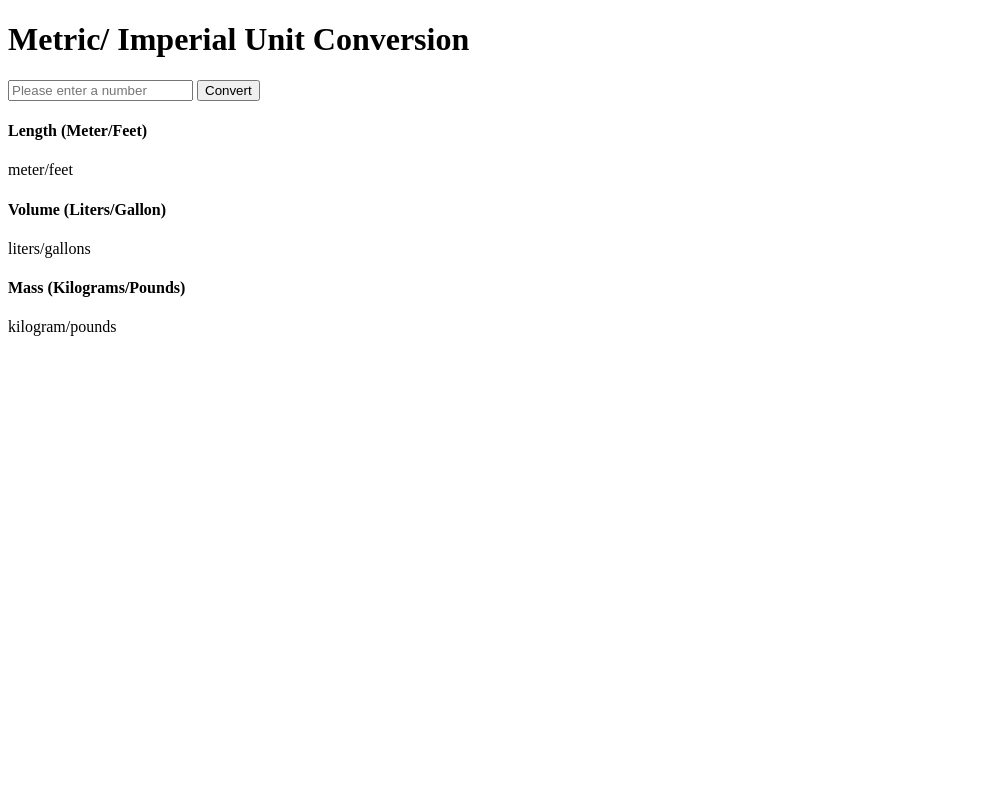
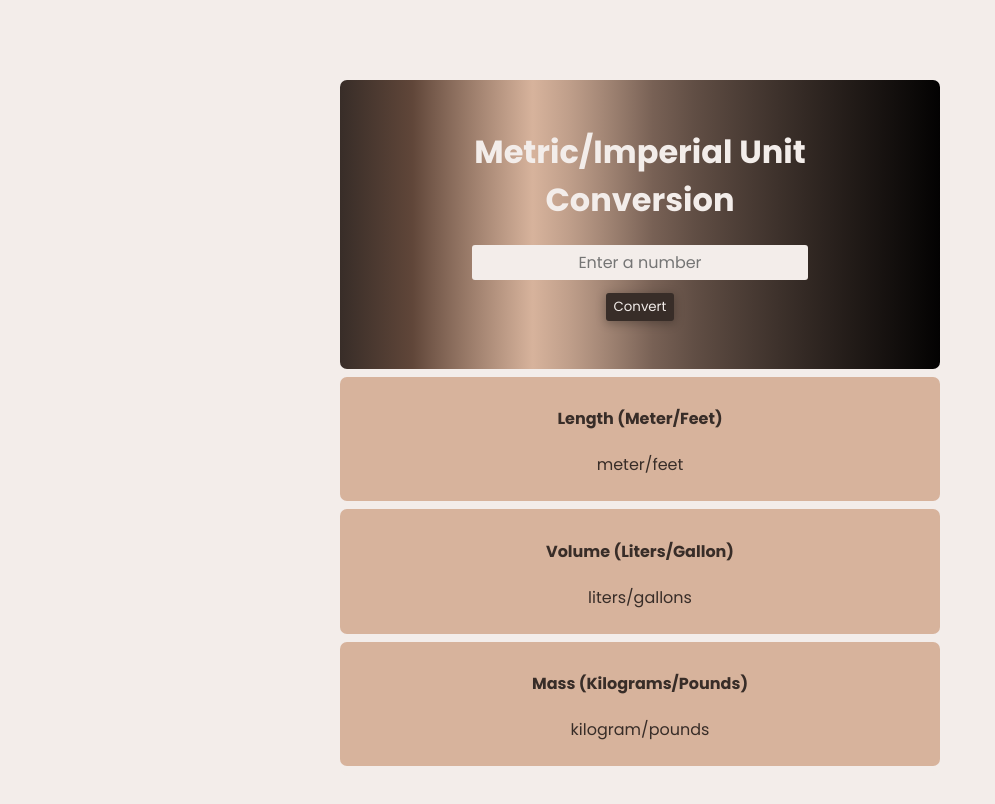
Before and after one commit to drpm52/Metric-Imperial-Unit-Coversion, a plain HTML site: page index.html in a window 1280 px wide. Shown: the whole page, without its empty margins (0-995 px from the left). Drawn offline with Linux system fonts and the light colour scheme.

Commit message:
make it resposive, add css

```diff
--- a/index.html
+++ b/index.html
@@ -8,12 +8,13 @@
     <link rel="preconnect" href="https://fonts.googleapis.com">
 <link rel="preconnect" href="https://fonts.gstatic.com" crossorigin>
 <link href="https://fonts.googleapis.com/css2?family=Poppins:wght@100;200;300;400;500;600;700;800;900&display=swap" rel="stylesheet">
+<link rel="stylesheet" href="style.css">
 </head>
 <body>
    <div class="container">
-    <div class="input">
-        <h1>Metric/ Imperial Unit Conversion</h1>
-    <input  id = "input-field" type="text" placeHolder = "Please enter a number" >
+    <div class="input col center">
+        <h1>Metric/Imperial Unit Conversion</h1>
+    <input  id = "input-field" type="text" placeHolder ="Enter a number" >
     <button class="convert">Convert</button>
     </div>
     <div class="small-lower">
--- a/style.css
+++ b/style.css
@@ -2,49 +2,113 @@
 /* linear-gradient(to right, #382D28 0%, 6.047197803854942%, #604639 12.094395607709885%, 21.71156893819334%, #D7B39C 32.11833069202324%, 43.16447164690238%, #786155 52.139461172741676%, 73.02917870793326%, #030202 100%);
 
 /* Gradient in RGBA */
-/* linear-gradient(to right, rgba(56, 45, 40, 1) 0%, 6.047197803854942%, rgba(96, 70, 57, 1) 12.094395607709885%, 21.71156893819334%, rgba(215, 179, 156, 1) 32.11833069202324%, 43.16447164690238%, rgba(120, 97, 85, 1) 52.139461172741676%, 73.02917870793326%, rgba(3, 2, 2, 1) 100%); */ */
+/* linear-gradient(to right, rgba(56, 45, 40, 1) 0%, 6.047197803854942%, rgba(96, 70, 57, 1) 12.094395607709885%, 21.71156893819334%, rgba(215, 179, 156, 1) 32.11833069202324%, 43.16447164690238%, rgba(120, 97, 85, 1) 52.139461172741676%, 73.02917870793326%, rgba(3, 2, 2, 1) 100%); */
+*/
 /* font-family: 'Poppins', sans-serif; */
 
-*, *::after, *::before{
-    margin:0;
-    padding:0;
-    box-sizing: border-box;
+*, *::after, *::before {
+  margin: 0;
+  padding: 0;
+  box-sizing: border-box;
 }
 
-body{
-    font-family: 'Poppins', sans-serif;
+body {
+  font-family: "Poppins", sans-serif;
+  color: #F3EDEA;
+  background-color: #F3EDEA;
+  text-align: center;
+
 
 }
-.container{
+.container {
+  margin: 5em auto;
+  border-bottom: .5em solid #F3EDEA;
+  border-radius: 7px;
+  width: 80%;
+  max-width: 600px;
+
 
 }
-.input{
+.input {
+  background: linear-gradient(
+    to right,
+    rgba(56, 45, 40, 1) 0%,
+    6.047197803854942%,
+    rgba(96, 70, 57, 1) 12.094395607709885%,
+    21.71156893819334%,
+    rgba(215, 179, 156, 1) 32.11833069202324%,
+    43.16447164690238%,
+    rgba(120, 97, 85, 1) 52.139461172741676%,
+    73.02917870793326%,
+    rgba(3, 2, 2, 1) 100%);
+    border-radius: 7px;
+    padding:3em;
+}
+.small-lower {
 
 }
-.small-lower{
-
-}
-.col{
-    display: flex;
-    flex-direction: column;
+.lower-1, .lower-2, .lower-3{
+    background:#D7B39C ;
+    color: #382D28;
+    border-radius: 7px;
+    padding:.5em;
+    margin-top: .5em;
 
 }
 
-.row{
-    display:flex;
+
+
+
+.col {
+  display: flex;
+  flex-direction: column;
+}
+
+.row {
+  display: flex;
+}
+.center {
+  justify-content: center;
+  align-items: center;
+}
+
+h1 {
+    margin-top: 0;
+}
+h4 {
+}
+button, #input-field {
+    border:none;
+    border-radius: 3px;
+    font-family: 'Poppins', sans-serif;
+    padding:.3em .6em;
+    width:fit-content;
+}
+button{
+    background-color:rgba(56, 45, 40, 1);
+    color:#F3EDEA;
+    box-shadow: 0 2px 10px 1px rgba(0, 0, 0, .25) ;
 
 }
-.center{
-   justify-content: center;
-   align-items: center;
+button:hover,
+button:focus{
+   color: rgba(120, 97, 85, 1);
+   background-color:#F3EDEA;
 }
+#input-field{
+    background-color:#F3EDEA;
+    margin-bottom: .8em;
+    font-size: 1rem;
+    text-align: center;
 
-h1{
 
 }
-h4{
-
+#input-field:focus{
+background-color:#D7CCC7;
+outline: rgba(120, 97, 85, 1);
 }
-button{
-
+@media (max-width:350px){
+    html{
+        font-size: 12px;
+    }
 }
```
